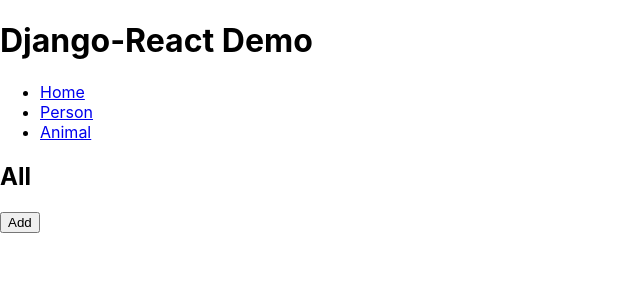
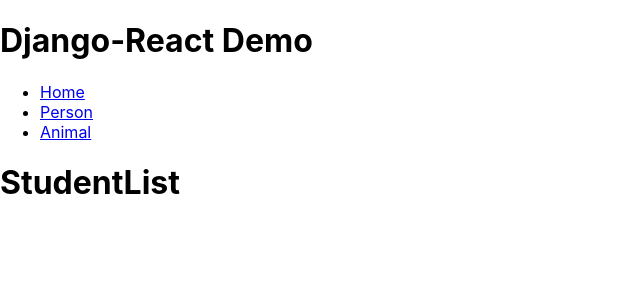
Before and after one commit to jeongjoonl/django-react, a React (Create React App) app in the folder app/: page / in a window 1280 px wide. Shown: the top 300 px of the page, without its empty margins (0-640 px from the left). Built offline with nearby package versions, Linux system fonts and the light colour scheme.

Commit message:
refactor: Create template for studetn list view

```diff
--- a/app/src/components/BBS.js
+++ b/app/src/components/BBS.js
@@ -7,17 +7,22 @@
 import Animal from './Animal';
 import Person from './Person';
 import StudentForm from './StudentForm';
+import StudentList from './StudentList';
 
 function BBS() {
+  function renderStudentList(category, props) {
+    return <StudentList {...props} category={category} />
+  }
+
   console.log("BBS Render");
   return (
     <div className="BBS">
       <CategoryTab />
 
       <Switch>
-        <Route exact path="/" component={All} />
-        <Route path="/person/" component={Person} />
-        <Route path="/animal/" component={Animal} />
+        <Route exact path="/" render={renderStudentList.bind(this, "")}/>
+        <Route path="/person/" render={renderStudentList.bind(this, "person")} />
+        <Route path="/animal/" render={renderStudentList.bind(this, "animal")} />
         <Route path="/student/create" component={StudentForm} />
         <Route path="/">
           Not Found
--- /dev/null
+++ b/app/src/components/StudentList.js
@@ -0,0 +1,12 @@
+import React from 'react';
+
+function StudentList({category}) {
+  return (
+    <div>
+      <h1>StudentList</h1>
+      <p>{category}</p>
+    </div>
+  );
+}
+
+export default StudentList;
```
